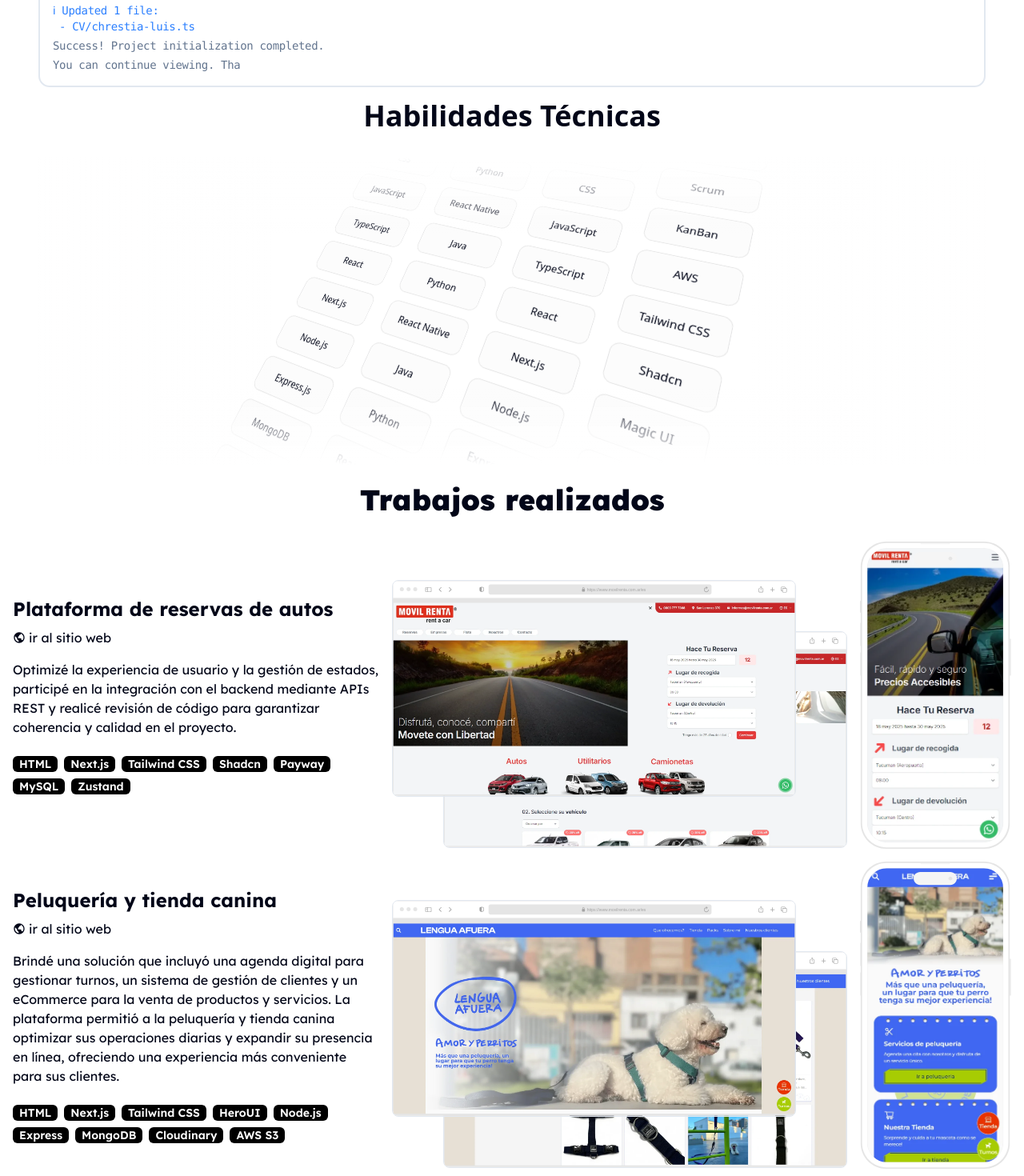
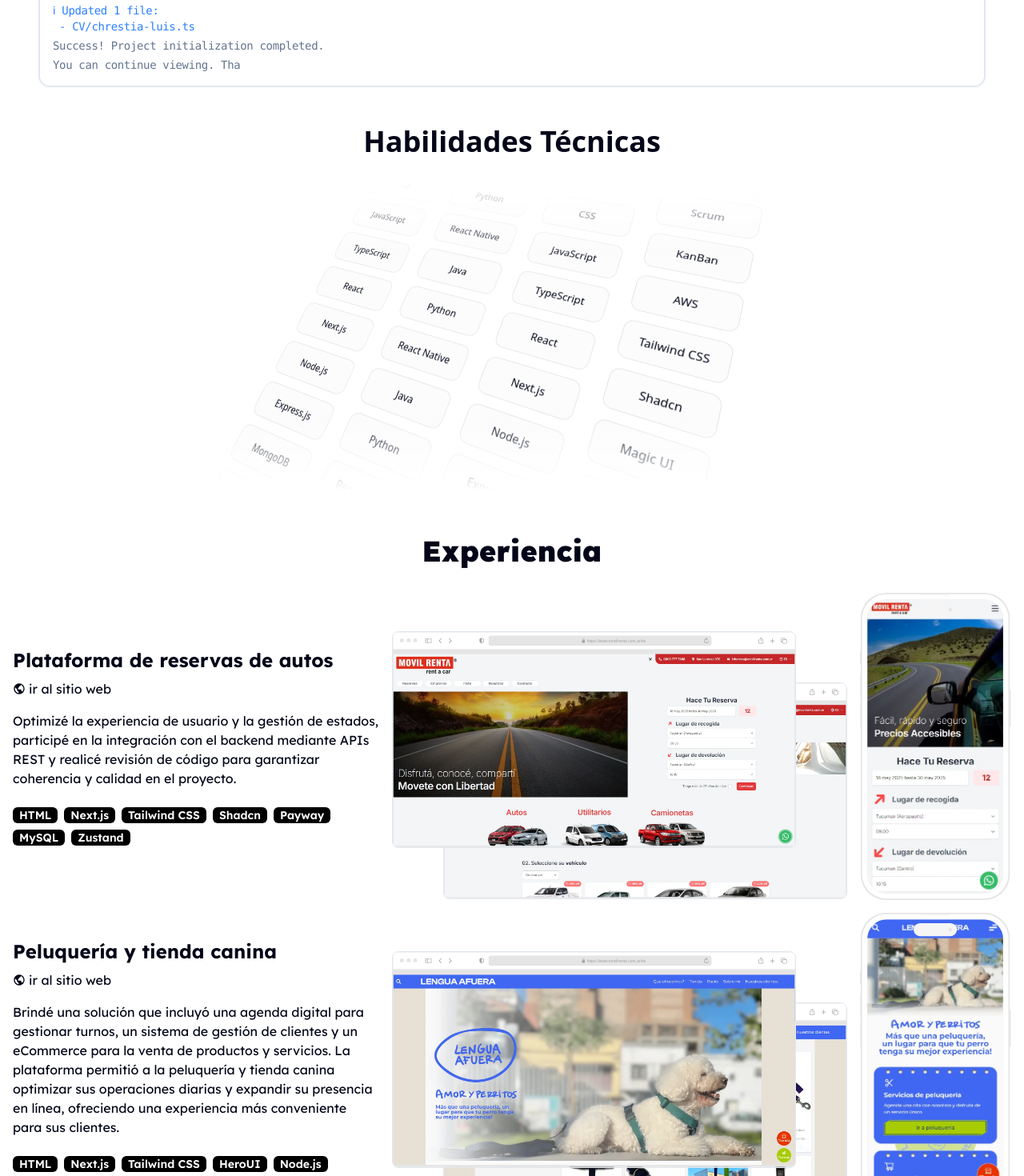
Before and after one commit to chLuis/TP-programacion-III, a React (Vite) app: page / in a window 1280 px wide. Shown: the part 960-2430 px from the top of the page at 80% size. Built offline with nearby package versions, Linux system fonts and the light colour scheme.

Commit message:
wip, mejoraa visual

```diff
--- a/src/components/home/Jobs.tsx
+++ b/src/components/home/Jobs.tsx
@@ -38,8 +38,8 @@ const JOBS: JOB_TYPE[] = [
 
 export default function Jobs() {
   return (
-    <section id="jobs" className="relative max-w-7xl mx-auto px-4 gap-4 flex flex-col font-lexend">
-      <h2 className="text-4xl font-black text-center mb-4">Trabajos realizados</h2>
+    <section id="jobs" className="relative max-w-7xl mx-auto px-4 mt-8 gap-4 flex flex-col font-lexend">
+      <h2 className="text-4xl font-black text-center mb-4">Experiencia</h2>
       {JOBS.map((job, index) =>
       <article key={index} className="grid grid-cols-8 gap-4">
         <div className="col-span-8 lg:col-span-3 flex flex-col gap-2 justify-center">
--- a/src/components/main/marquee-skills.tsx
+++ b/src/components/main/marquee-skills.tsx
@@ -5,7 +5,7 @@ import { SkillCard } from "./marquee-skills-card";
 export function Marquee3D({ data }: { data: Skills }) {
   return (
     <>
-      <h2 id="skills" className="text-4xl font-black text-center mb-4">
+      <h2 id="skills" className="text-4xl mt-8 font-black text-center mb-4">
         Habilidades Técnicas
       </h2>
       <div className="relative flex h-96 w-full flex-row items-center justify-center gap-4 overflow-hidden [perspective:500px]">
```
